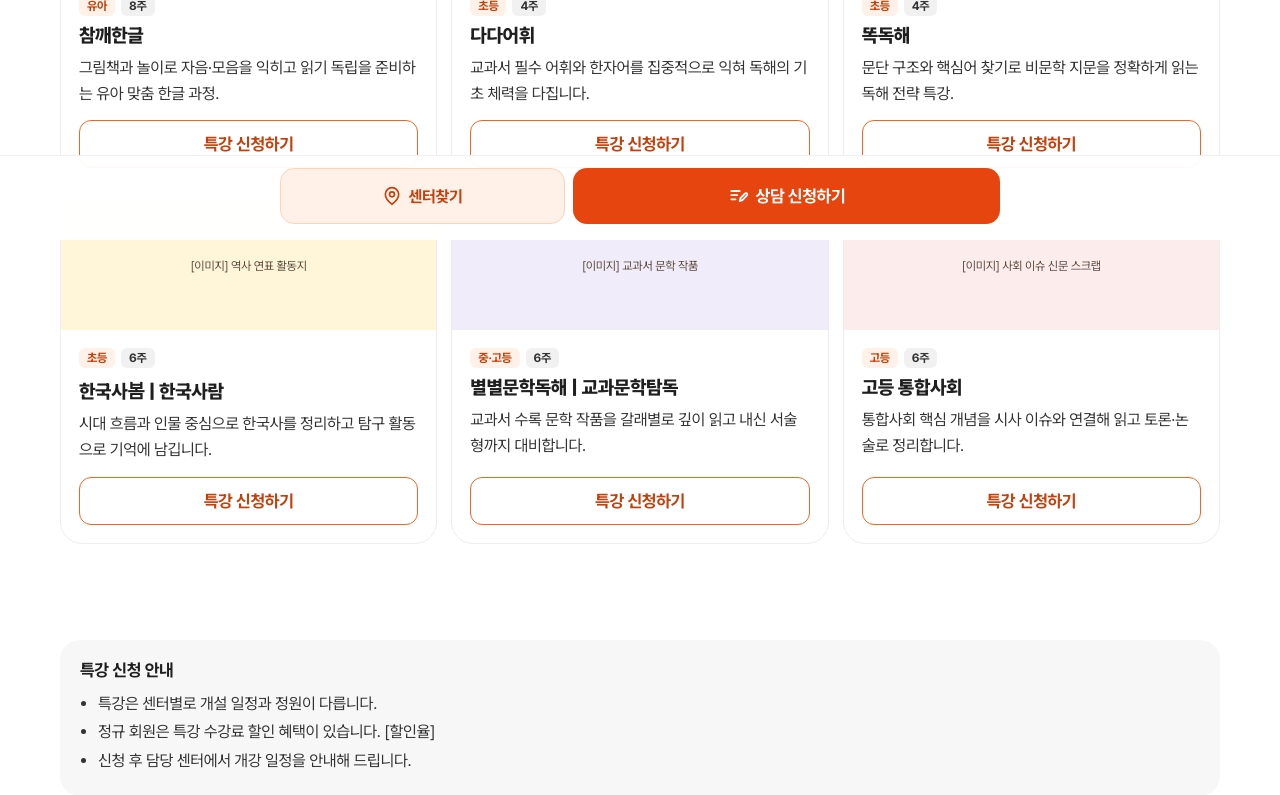
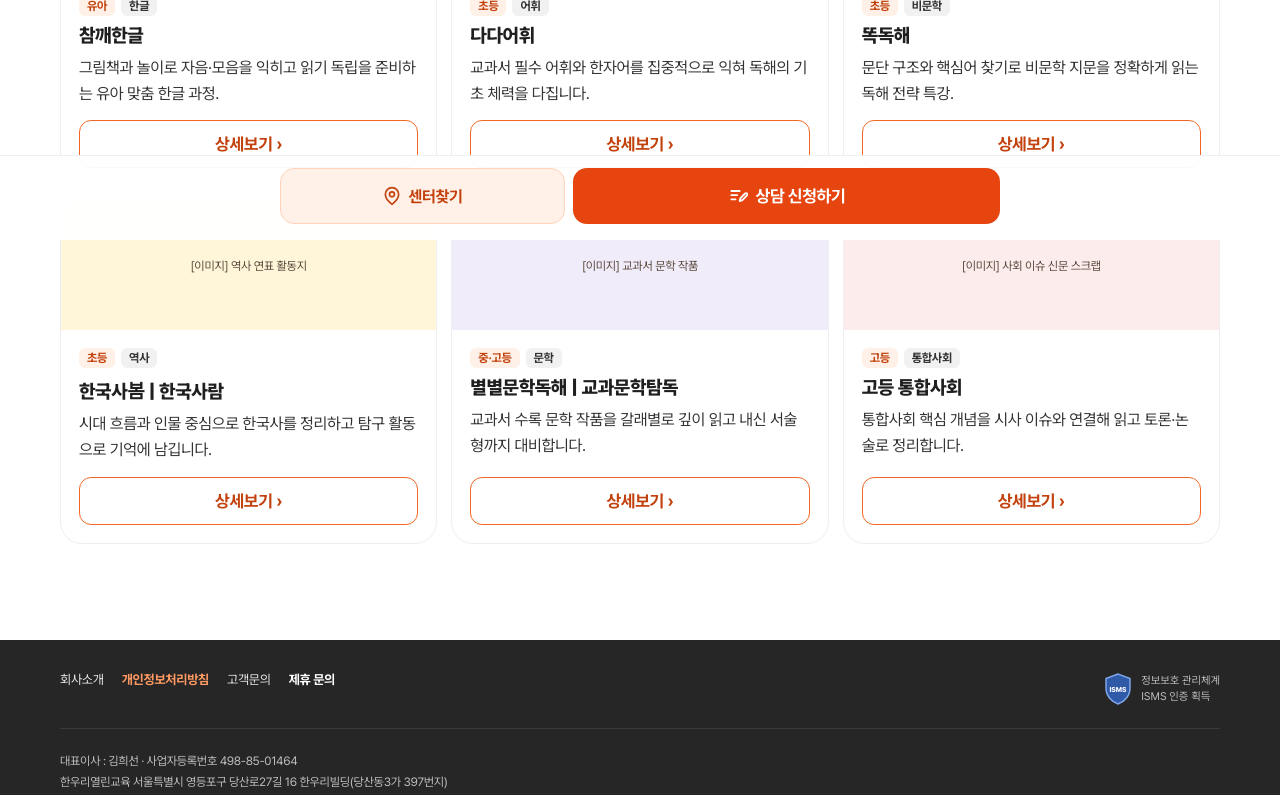
Before and after one commit to ahnjy0/hanuribook, a Next.js app: page /special in a window 1280 px wide. Shown: the part 560-1355 px from the top of the page. Built offline with nearby package versions, Linux system fonts and the light colour scheme.

Commit message:
단기특강: 카드 기간 라벨 → 분야 라벨, 버튼을 상세보기로, 신청 안내·FAQ 섹션 삭제
- 상세 페이지가 아직 없어 상세보기 링크는 자리표시(#) — useSpecial.ts 의 href 에 주소를 넣으면 연결됨

```diff
--- a/src/views/Special/Special.tsx
+++ b/src/views/Special/Special.tsx
@@ -1,8 +1,6 @@
 import Header from "@/components/common/Header/Header";
-import ProgramFaqSection from "@/components/common/ProgramFaqSection";
 import IntroSection from "./sections/IntroSection";
 import CourseListSection from "./sections/CourseListSection";
-import InfoSection from "./sections/InfoSection";
 import Footer from "@/components/common/Footer/Footer";
 import BottomNav from "@/components/common/BottomNav/BottomNav";
 import { useSpecial } from "./useSpecial";
@@ -15,8 +13,6 @@ export default function Special() {
       <main className="flex-[1_0_auto]">
         <IntroSection />
         <CourseListSection items={items} />
-        <InfoSection />
-        <ProgramFaqSection last />
       </main>
       <Footer />
       <div className="sticky bottom-0 z-20">
--- a/src/views/Special/sections/CourseListSection.tsx
+++ b/src/views/Special/sections/CourseListSection.tsx
@@ -1,11 +1,12 @@
-import Link from "next/link";
+import SmartLink from "@/components/common/SmartLink";
 import type { SpecialVals } from "../useSpecial";
 
 type Props = Pick<SpecialVals, "items">;
 
 export default function CourseListSection({ items }: Props) {
   return (
-    <section className="mx-auto my-0 box-border max-w-[1200px] px-5 pt-5 lg:pt-10" aria-label="특강 목록">
+    // 페이지 마지막 섹션(신청 안내 · FAQ 삭제)이라 아래 여백을 둠
+    <section className="mx-auto my-0 box-border max-w-[1200px] px-5 pt-5 pb-12 lg:pt-10 lg:pb-24" aria-label="특강 목록">
       <div className="grid grid-cols-1 gap-3.5 md:grid-cols-2 lg:grid-cols-3">
         {items.map((it, i) => (
           <article
@@ -17,22 +18,25 @@ export default function CourseListSection({ items }: Props) {
               style={{ background: it.tint }}
             >{`[이미지] ${it.img}`}</div>
             <div className="flex flex-auto flex-col gap-2 p-4.5">
+              {/* 라벨: 대상(주황) + 분야(회색) */}
               <div className="flex gap-1.5">
                 <span className="rounded-[6px] bg-[#FFF1E7] px-2 py-0.75 text-[12px] font-bold text-[#C2410C]">
                   {it.age}
                 </span>
                 <span className="rounded-[6px] bg-[#F1F1F2] px-2 py-0.75 text-[12px] font-bold text-[#333333]">
-                  {it.period}
+                  {it.field}
                 </span>
               </div>
               <h2 className="m-0 text-[19px] font-extrabold">{it.title}</h2>
               <p className="m-0 flex-auto text-[14px] leading-[1.6] text-[#333333]">{it.desc}</p>
-              <Link
-                className="mt-1.5 flex h-11.5 items-center justify-center rounded-[12px] border-[1.5px] border-[#F26522] text-[15px] font-bold text-[#C2410C] no-underline"
-                href="/consult"
+              {/* 상세 페이지로 이동(데이터 href — 상세 페이지가 생기기 전까지는 자리표시 "#") */}
+              <SmartLink
+                className="mt-1.5 flex h-11.5 items-center justify-center rounded-[12px] border-[1.5px] border-solid border-[#F26522] text-[15px] font-bold text-[#C2410C] no-underline"
+                href={it.href}
+                aria-label={`${it.title} 상세보기`}
               >
-                특강 신청하기
-              </Link>
+                상세보기 ›
+              </SmartLink>
             </div>
           </article>
         ))}
--- a/src/views/Special/sections/InfoSection.tsx
+++ /dev/null
@@ -1,16 +0,0 @@
-export default function InfoSection() {
-  return (
-    <section className="mx-auto my-0 box-border max-w-[1200px] px-5 pt-10 pb-12 lg:pt-24 lg:pb-24" aria-labelledby="s-info">
-      <div className="flex flex-col gap-2.5 rounded-[20px] bg-[#F7F7F8] p-5">
-        <h2 className="m-0 text-[17px] font-bold" id="s-info">
-          특강 신청 안내
-        </h2>
-        <ul className="m-0 pl-4.5 text-[14px] leading-[1.8] text-[#333333]">
-          <li>특강은 센터별로 개설 일정과 정원이 다릅니다.</li>
-          <li>정규 회원은 특강 수강료 할인 혜택이 있습니다. [할인율]</li>
-          <li>신청 후 담당 센터에서 개강 일정을 안내해 드립니다.</li>
-        </ul>
-      </div>
-    </section>
-  );
-}
--- a/src/views/Special/useSpecial.ts
+++ b/src/views/Special/useSpecial.ts
@@ -1,10 +1,11 @@
+// field: 분야 라벨(대상 라벨 옆) / href: 상세 페이지 — 아직 상세 페이지가 없어 자리표시 "#"(누르면 아무 동작 없음). 페이지가 생기면 PATHS 경로로 교체
 const ITEMS = [
-  { age: "유아", period: "8주", title: "참깨한글", tint: "#FFF1E0", img: "한글 자모 카드 놀이", desc: "그림책과 놀이로 자음·모음을 익히고 읽기 독립을 준비하는 유아 맞춤 한글 과정." },
-  { age: "초등", period: "4주", title: "다다어휘", tint: "#E8F1FB", img: "어휘 카드와 노트", desc: "교과서 필수 어휘와 한자어를 집중적으로 익혀 독해의 기초 체력을 다집니다." },
-  { age: "초등", period: "4주", title: "똑독해", tint: "#E6F4EA", img: "밑줄 그은 지문", desc: "문단 구조와 핵심어 찾기로 비문학 지문을 정확하게 읽는 독해 전략 특강." },
-  { age: "초등", period: "6주", title: "한국사봄 | 한국사람", tint: "#FFF6DA", img: "역사 연표 활동지", desc: "시대 흐름과 인물 중심으로 한국사를 정리하고 탐구 활동으로 기억에 남깁니다." },
-  { age: "중·고등", period: "6주", title: "별별문학독해 | 교과문학탐독", tint: "#F1ECFA", img: "교과서 문학 작품", desc: "교과서 수록 문학 작품을 갈래별로 깊이 읽고 내신 서술형까지 대비합니다." },
-  { age: "고등", period: "6주", title: "고등 통합사회", tint: "#FDECEC", img: "사회 이슈 신문 스크랩", desc: "통합사회 핵심 개념을 시사 이슈와 연결해 읽고 토론·논술로 정리합니다." },
+  { age: "유아", field: "한글", title: "참깨한글", tint: "#FFF1E0", img: "한글 자모 카드 놀이", desc: "그림책과 놀이로 자음·모음을 익히고 읽기 독립을 준비하는 유아 맞춤 한글 과정.", href: "#" },
+  { age: "초등", field: "어휘", title: "다다어휘", tint: "#E8F1FB", img: "어휘 카드와 노트", desc: "교과서 필수 어휘와 한자어를 집중적으로 익혀 독해의 기초 체력을 다집니다.", href: "#" },
+  { age: "초등", field: "비문학", title: "똑독해", tint: "#E6F4EA", img: "밑줄 그은 지문", desc: "문단 구조와 핵심어 찾기로 비문학 지문을 정확하게 읽는 독해 전략 특강.", href: "#" },
+  { age: "초등", field: "역사", title: "한국사봄 | 한국사람", tint: "#FFF6DA", img: "역사 연표 활동지", desc: "시대 흐름과 인물 중심으로 한국사를 정리하고 탐구 활동으로 기억에 남깁니다.", href: "#" },
+  { age: "중·고등", field: "문학", title: "별별문학독해 | 교과문학탐독", tint: "#F1ECFA", img: "교과서 문학 작품", desc: "교과서 수록 문학 작품을 갈래별로 깊이 읽고 내신 서술형까지 대비합니다.", href: "#" },
+  { age: "고등", field: "통합사회", title: "고등 통합사회", tint: "#FDECEC", img: "사회 이슈 신문 스크랩", desc: "통합사회 핵심 개념을 시사 이슈와 연결해 읽고 토론·논술로 정리합니다.", href: "#" },
 ];
 
 export function useSpecial() {
```
